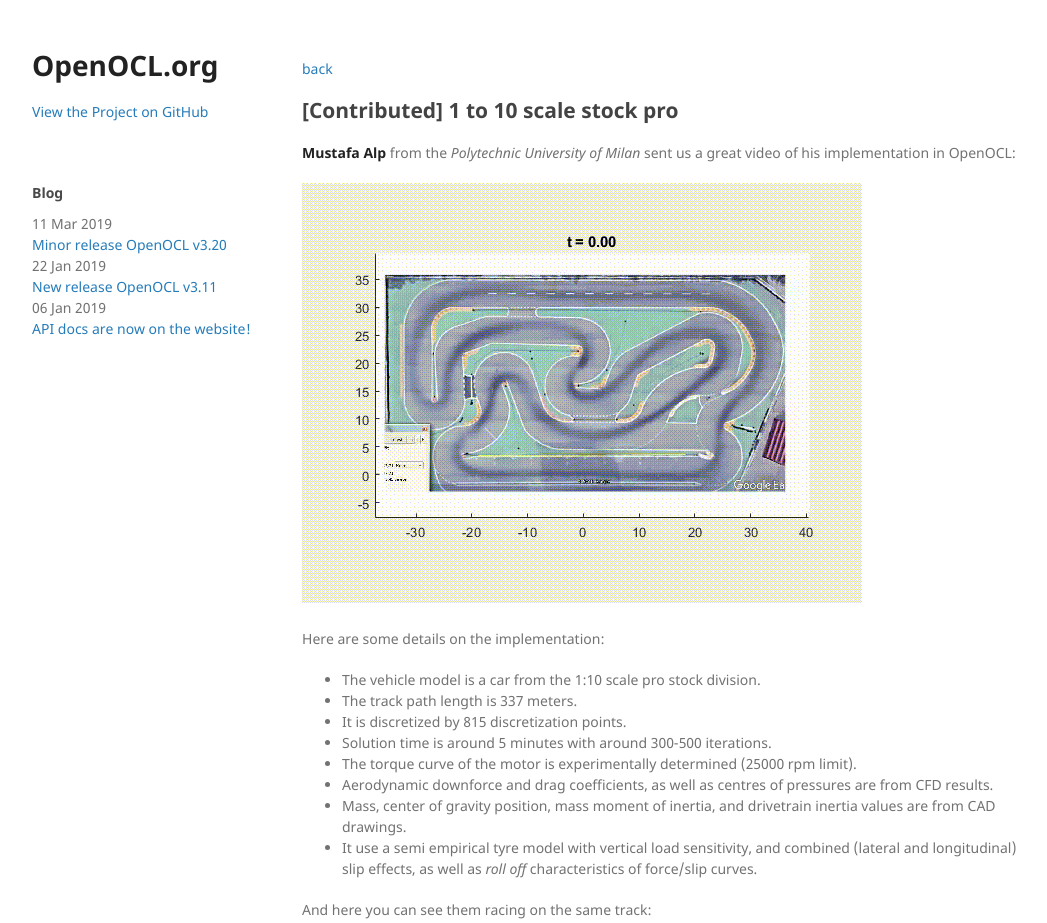
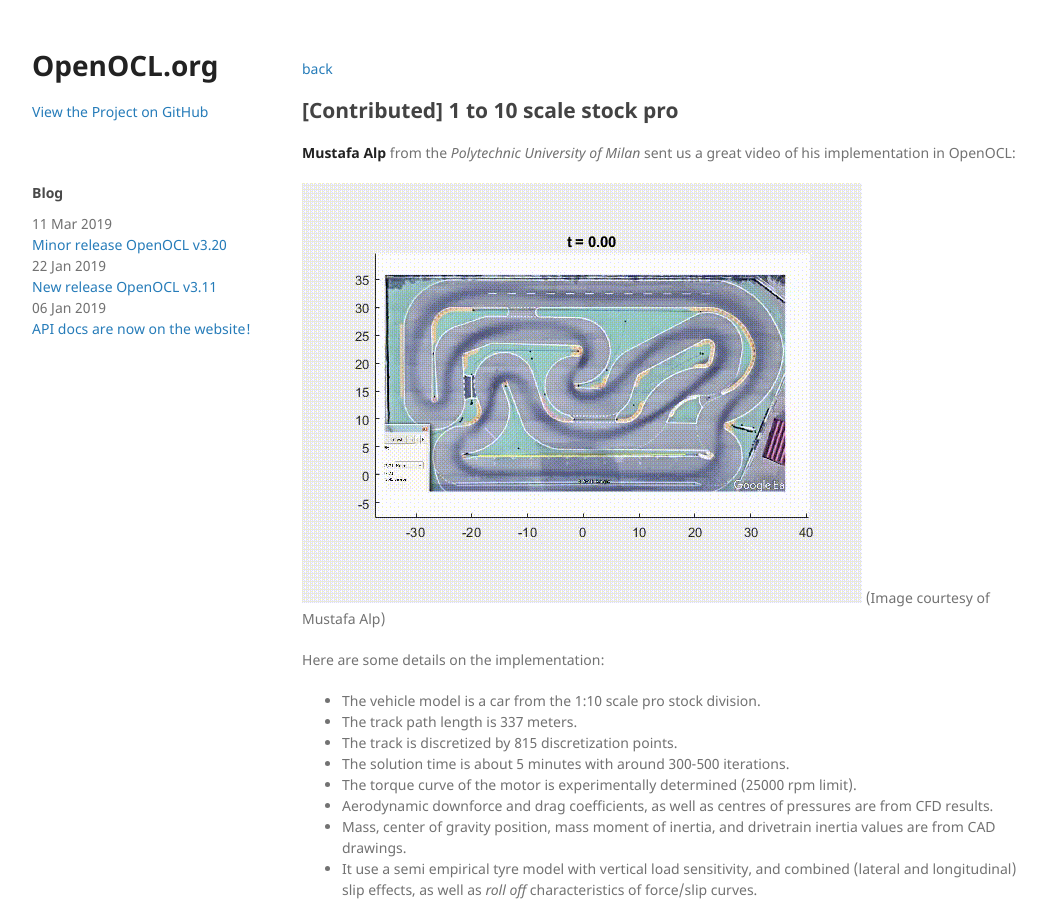
Before and after one commit to OpenOCL/openocl.github.io, a Jekyll site: the page built from _posts/2019-03-14-stock-pro-race-car.md, in a window 1280 px wide and 1393 px high. Shown: the top 923 px of the window, without its empty margins (133-1180 px from the left). Built offline with Jekyll 4.4.1, drawn with Linux system fonts in a browser that asks for light colours; our own code applies the rules of GitHub Pages for plain Markdown files.

Commit message:
Update 2019-03-14-stock-pro-race-car.md

```diff
--- a/_posts/2019-03-14-stock-pro-race-car.md
+++ b/_posts/2019-03-14-stock-pro-race-car.md
@@ -8,12 +8,13 @@ hidden: true
 **Mustafa Alp** from the *Polytechnic University of Milan* sent us a great video of his implementation in OpenOCL:
 
 ![Animation of race track](/assets/posts/lapsim_2208_v1.gif)
+(Image courtesy of Mustafa Alp)
 
 Here are some details on the implementation:
 * The vehicle model is a car from the 1:10 scale pro stock division.
 * The track path length is 337 meters.
-* It is discretized by 815 discretization points.
-* Solution time is around 5 minutes with around 300-500 iterations.
+* The track is discretized by 815 discretization points.
+* The solution time is about 5 minutes with around 300-500 iterations.
 * The torque curve of the motor is experimentally determined (25000 rpm limit).
 * Aerodynamic downforce and drag coefficients, as well as centres of pressures are from CFD results.
 * Mass, center of gravity position, mass moment of inertia, and drivetrain inertia values are from CAD drawings.
```
